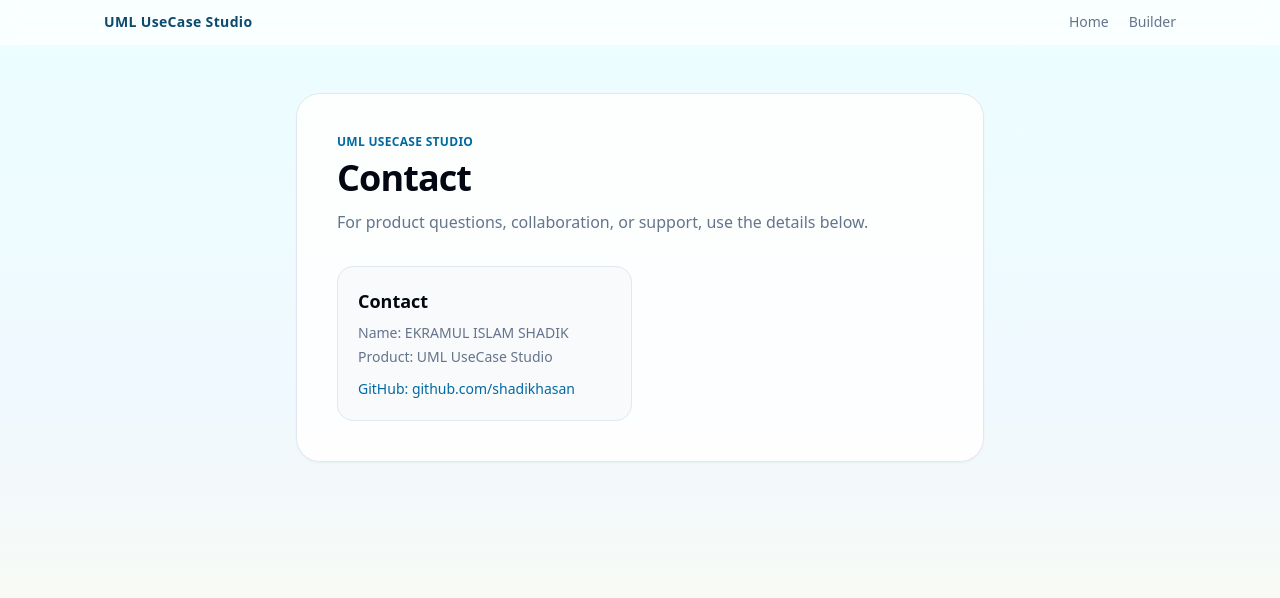
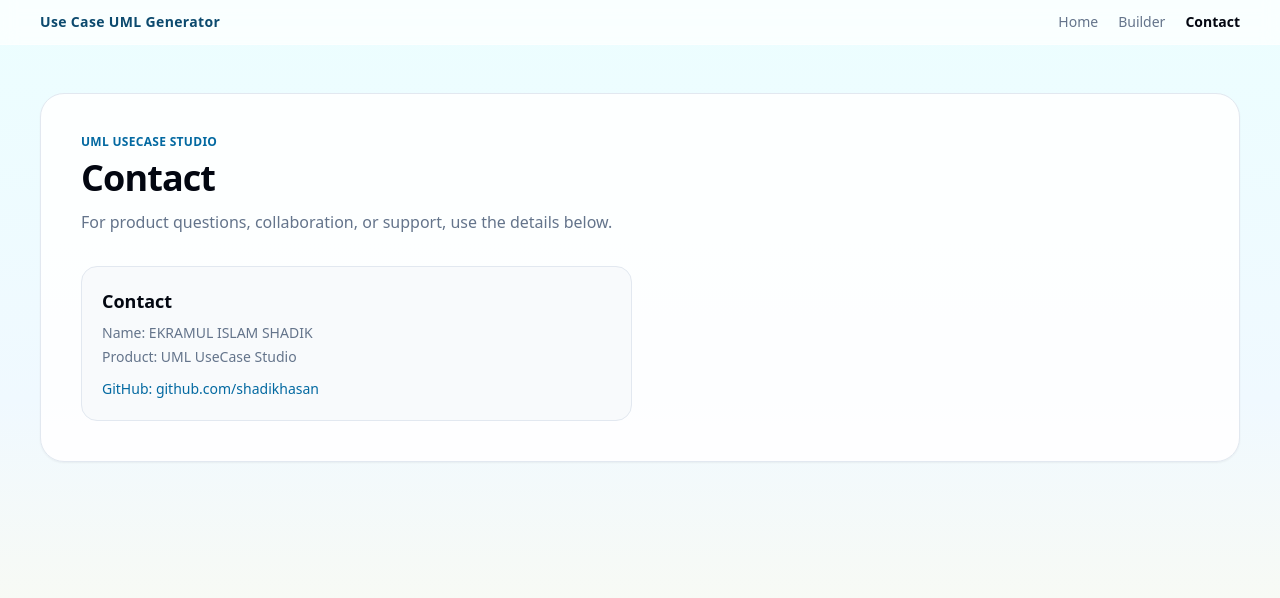
Before and after one commit to shadikhasan/Use-Case-UML-Generator, a Next.js app: page /contact in a window 1280 px wide. Shown: the top 598 px of the page. Built offline with nearby package versions, Linux system fonts and the light colour scheme; no server answers.

Commit message:
refactor(ui): unify navbar and page containers; standardize layout width to max-w-8xl

```diff
--- a/src/app/builder/page.tsx
+++ b/src/app/builder/page.tsx
@@ -1,6 +1,6 @@
 import type { Metadata } from "next";
-import Link from "next/link";
 import UseCaseUMLBuilder from "@/components/UseCaseUMLBuilder";
+import SiteNavbar from "@/components/SiteNavbar";
 
 export const metadata: Metadata = {
   title: "Interactive UML Builder",
@@ -14,22 +14,10 @@
 export default function BuilderPage() {
   return (
     <main className="min-h-screen bg-gradient-to-b from-cyan-50 via-sky-50 to-amber-50">
-      <header className="sticky top-0 z-40 border-b border-white/45 bg-white/70 backdrop-blur">
-        <div className="mx-auto flex max-w-6xl items-center justify-between px-6 py-3 md:px-10">
-          <Link href="/" className="text-sm font-semibold tracking-wide text-sky-900">
-            UML UseCase Studio
-          </Link>
-          <nav className="flex items-center gap-5 text-sm text-muted-foreground">
-            <Link href="/" className="hover:text-foreground">
-              Home
-            </Link>
-            <Link href="/contact" className="hover:text-foreground">
-              Contact
-            </Link>
-          </nav>
-        </div>
-      </header>
-      <UseCaseUMLBuilder />
+      <SiteNavbar currentPath="/builder" />
+      <section className="mx-auto max-w-8xl px-6 md:px-10">
+        <UseCaseUMLBuilder />
+      </section>
     </main>
   );
 }
--- a/src/app/contact/page.tsx
+++ b/src/app/contact/page.tsx
@@ -1,5 +1,5 @@
-import Link from "next/link";
 import type { Metadata } from "next";
+import SiteNavbar from "@/components/SiteNavbar";
 
 export const metadata: Metadata = {
   title: "Contact",
@@ -12,23 +12,9 @@
 export default function ContactPage() {
   return (
     <main className="min-h-screen bg-gradient-to-b from-cyan-50 via-sky-50 to-amber-50">
-      <header className="sticky top-0 z-40 border-b border-white/45 bg-white/70 backdrop-blur">
-        <div className="mx-auto flex max-w-6xl items-center justify-between px-6 py-3 md:px-10">
-          <Link href="/" className="text-sm font-semibold tracking-wide text-sky-900">
-            UML UseCase Studio
-          </Link>
-          <nav className="flex items-center gap-5 text-sm text-muted-foreground">
-            <Link href="/" className="hover:text-foreground">
-              Home
-            </Link>
-            <Link href="/builder" className="hover:text-foreground">
-              Builder
-            </Link>
-          </nav>
-        </div>
-      </header>
+      <SiteNavbar currentPath="/contact" />
 
-      <section className="mx-auto max-w-3xl px-6 py-12 md:px-10">
+      <section className="mx-auto max-w-8xl px-6 py-12 md:px-10">
         <div className="rounded-3xl border border-slate-200 bg-white/90 p-8 shadow-sm md:p-10">
           <p className="text-xs font-semibold uppercase tracking-wide text-sky-700">UML UseCase Studio</p>
           <h1 className="mt-2 text-3xl font-bold tracking-tight md:text-4xl">Contact</h1>
--- a/src/app/page.tsx
+++ b/src/app/page.tsx
@@ -1,5 +1,6 @@
 import Link from "next/link";
 import type { Metadata } from "next";
+import SiteNavbar from "@/components/SiteNavbar";
 
 export const metadata: Metadata = {
   title: "Online Use Case Diagram Builder",
@@ -83,32 +84,9 @@
         <div className="absolute left-1/3 top-1/2 h-64 w-64 rounded-full bg-emerald-200/45 blur-3xl" />
       </div>
 
-      <header className="sticky top-0 z-40 border-b border-white/45 bg-white/70 backdrop-blur">
-        <div className="mx-auto flex max-w-6xl items-center justify-between px-6 py-3 md:px-10">
-          <a href="#" className="text-sm font-semibold tracking-wide text-sky-900">
-            Use Case UML Generator
-          </a>
-          <nav className="hidden items-center gap-5 text-sm text-muted-foreground md:flex">
-            <a href="#how" className="hover:text-foreground">
-              How it works
-            </a>
-            <a href="#features" className="hover:text-foreground">
-              Features
-            </a>
-            <Link href="/contact" className="hover:text-foreground">
-              Contact
-            </Link>
-          </nav>
-          <Link
-            href="/builder"
-            className="rounded-lg bg-gradient-to-r from-sky-600 to-indigo-600 px-4 py-2 text-sm font-semibold text-white shadow-sm transition hover:brightness-105"
-          >
-            Try it now
-          </Link>
-        </div>
-      </header>
+      <SiteNavbar currentPath="/" />
 
-      <section className="mx-auto max-w-6xl px-6 pb-10 pt-10 md:px-10 md:pt-16">
+      <section className="mx-auto max-w-8xl px-6 pb-10 pt-10 md:px-10 md:pt-16">
         <div className="space-y-6">
           <div className="rounded-3xl border border-sky-200/80 bg-white/80 p-8 shadow-sm backdrop-blur md:p-10">
             <p className="inline-flex rounded-full border border-sky-200 bg-sky-50 px-3 py-1 text-xs font-semibold tracking-wide text-sky-700">
@@ -181,7 +159,7 @@
         </div>
       </section>
 
-      <section id="how" className="mx-auto max-w-6xl px-6 py-8 md:px-10 md:py-12">
+      <section id="how" className="mx-auto max-w-8xl px-6 py-8 md:px-10 md:py-12">
         <div className="rounded-3xl border border-emerald-200 bg-white/90 p-8 md:p-10">
           <h2 className="text-2xl font-bold tracking-tight md:text-3xl">How It Actually Works</h2>
           <p className="mt-2 text-sm text-muted-foreground md:text-base">
@@ -201,7 +179,7 @@
         </div>
       </section>
 
-      <section className="mx-auto max-w-6xl px-6 py-4 md:px-10">
+      <section className="mx-auto max-w-8xl px-6 py-4 md:px-10">
         <div className="rounded-3xl border border-fuchsia-200 bg-gradient-to-r from-fuchsia-50 to-violet-50 p-8 md:p-10">
           <h2 className="text-2xl font-bold tracking-tight md:text-3xl">Discover Better Diagram Structures</h2>
           <p className="mt-3 max-w-3xl text-sm text-muted-foreground md:text-base">
@@ -217,7 +195,7 @@
         </div>
       </section>
 
-      <section id="features" className="mx-auto max-w-6xl px-6 py-8 md:px-10 md:py-12">
+      <section id="features" className="mx-auto max-w-8xl px-6 py-8 md:px-10 md:py-12">
         <h2 className="text-2xl font-bold tracking-tight md:text-3xl">Powerful Features for Professional UML Work</h2>
         <div className="mt-6 grid gap-4 md:grid-cols-2">
           {features.map((item, index) => (
@@ -240,7 +218,7 @@
         </div>
       </section>
 
-      <section className="mx-auto max-w-6xl px-6 pb-20 pt-2 md:px-10">
+      <section className="mx-auto max-w-8xl px-6 pb-20 pt-2 md:px-10">
         <div className="rounded-3xl border border-sky-200 bg-gradient-to-r from-sky-100 to-indigo-100 p-8 text-center md:p-12">
           <p className="text-sm font-medium text-muted-foreground">Ready to model your next system?</p>
           <h2 className="mt-2 text-2xl font-bold tracking-tight md:text-3xl">Start Creating Your Use Case Diagram</h2>
--- /dev/null
+++ b/src/components/SiteNavbar.tsx
@@ -0,0 +1,38 @@
+import Link from "next/link";
+
+type SiteNavbarProps = {
+  currentPath: "/" | "/builder" | "/contact";
+};
+
+const links = [
+  { href: "/", label: "Home" },
+  { href: "/builder", label: "Builder" },
+  { href: "/contact", label: "Contact" },
+] as const;
+
+export default function SiteNavbar({ currentPath }: SiteNavbarProps) {
+  return (
+    <header className="sticky top-0 z-40 border-b border-white/45 bg-white/70 backdrop-blur">
+      <div className="mx-auto flex max-w-8xl items-center justify-between gap-4 px-6 py-3 md:px-10">
+        <Link href="/" className="text-sm font-semibold tracking-wide text-sky-900">
+          Use Case UML Generator
+        </Link>
+
+        <nav className="flex items-center gap-4 text-sm text-muted-foreground md:gap-5">
+          {links.map((link) => {
+            const isActive = currentPath === link.href;
+            return (
+              <Link
+                key={link.href}
+                href={link.href}
+                className={isActive ? "font-semibold text-foreground" : "hover:text-foreground"}
+              >
+                {link.label}
+              </Link>
+            );
+          })}
+        </nav>
+      </div>
+    </header>
+  );
+}
--- a/src/components/UseCaseUMLBuilder.tsx
+++ b/src/components/UseCaseUMLBuilder.tsx
@@ -512,14 +512,14 @@
   }, []);
 
   return (
-    <main className="relative min-h-screen overflow-hidden bg-gradient-to-b from-cyan-50 via-sky-50 to-amber-50 px-3 py-6 sm:px-4 sm:py-8 md:px-8 md:py-10">
+    <div className="relative overflow-hidden py-6 sm:py-8 md:py-10">
       <div className="pointer-events-none absolute inset-0 -z-10">
         <div className="absolute left-[-10rem] top-[-9rem] h-80 w-80 rounded-full bg-cyan-300/65 blur-3xl" />
         <div className="absolute right-[-12rem] top-16 h-96 w-96 rounded-full bg-fuchsia-300/40 blur-3xl" />
         <div className="absolute bottom-[-8rem] left-1/2 h-80 w-80 -translate-x-1/2 rounded-full bg-amber-300/55 blur-3xl" />
       </div>
 
-      <div className="mx-auto max-w-6xl space-y-4 sm:space-y-5">
+      <div className="space-y-4 sm:space-y-5">
         <header className="rounded-3xl border border-sky-200/80 bg-white/85 p-4 shadow-sm backdrop-blur sm:p-6 md:p-8">
           <div className="flex flex-wrap items-start justify-between gap-4">
             <div className="space-y-2">
@@ -1006,7 +1006,7 @@
           </div>
         </div>
       ) : null}
-    </main>
+    </div>
   );
 };
 
```
Lines whose indentation alone changed are shown as unchanged.
